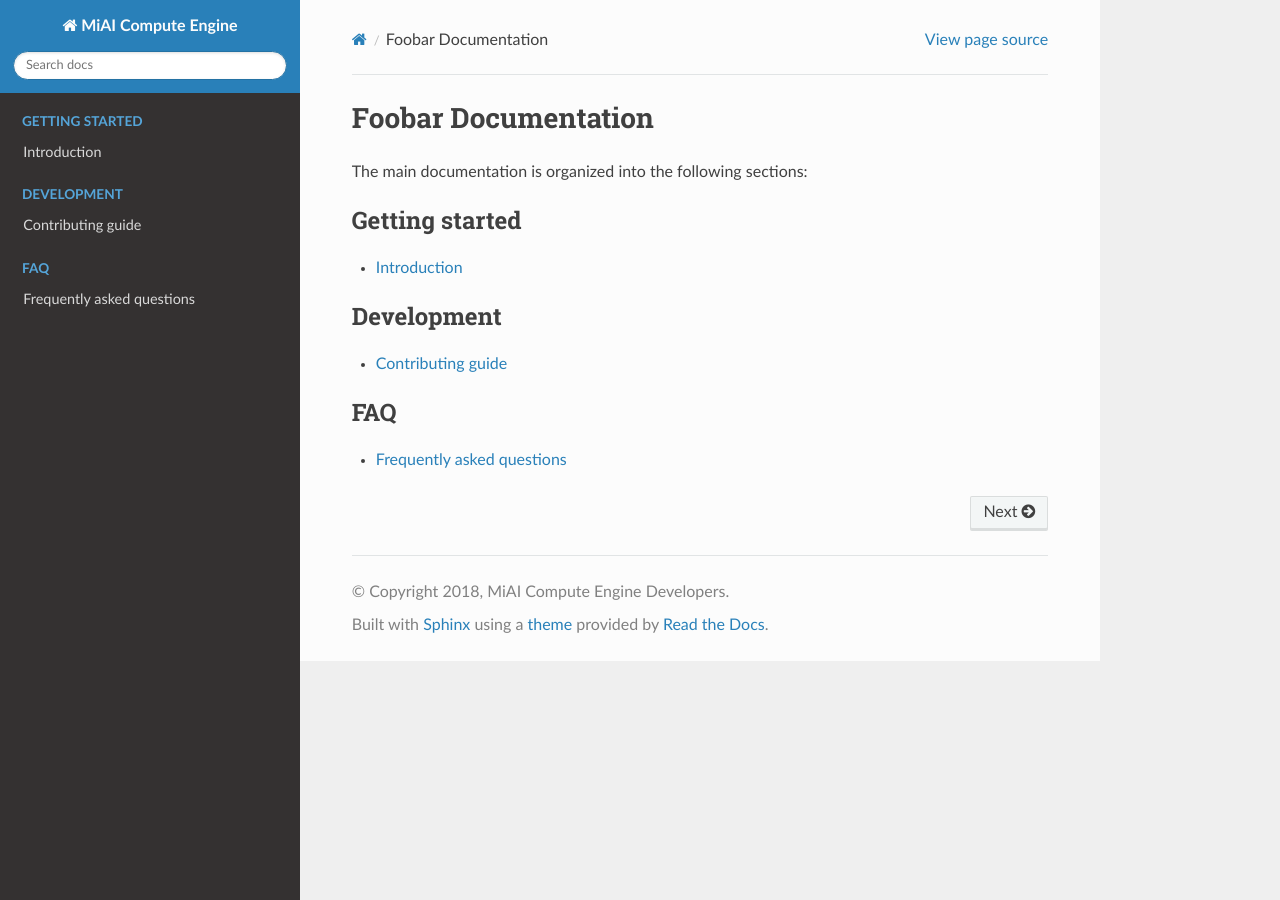
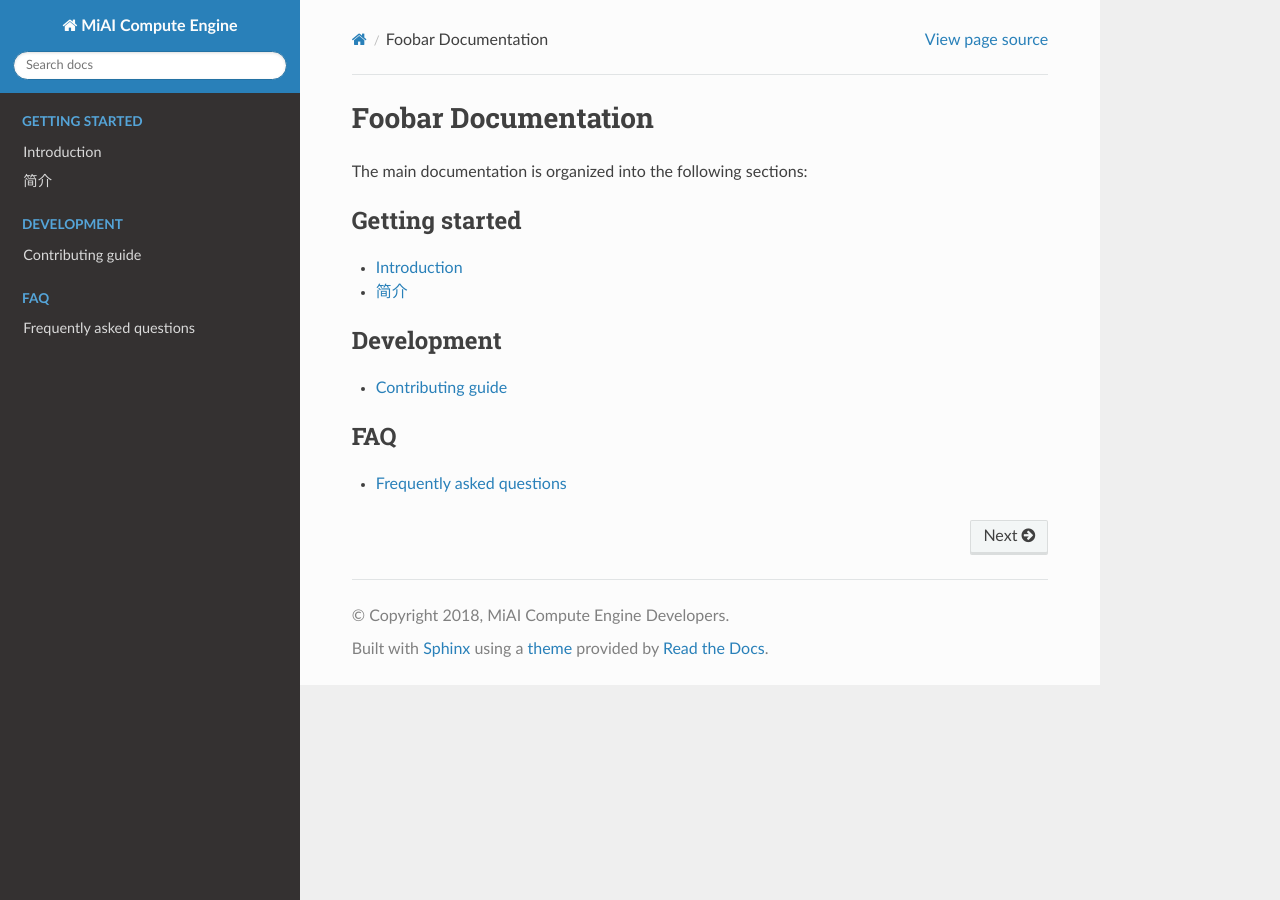
Before and after one commit to llhe/foobar, a Sphinx documentation site: the page built from docs/index.rst, in a window 1280 px wide. Built offline with Sphinx 7.4.7 and the Read the Docs theme 2.0.0, drawn with Linux system fonts in a browser that asks for light colours.

Commit message:
add chinses

```diff
--- /dev/null
+++ b/docs/getting_started/introduction_zh.rst
@@ -0,0 +1,4 @@
+简介
+============
+
+中文简介。
--- a/docs/index.rst
+++ b/docs/index.rst
@@ -9,6 +9,7 @@ The main documentation is organized into the following sections:
    :name: sec-start
 
    getting_started/introduction
+   getting_started/introduction_zh
 
 .. toctree::
    :maxdepth: 1
```
